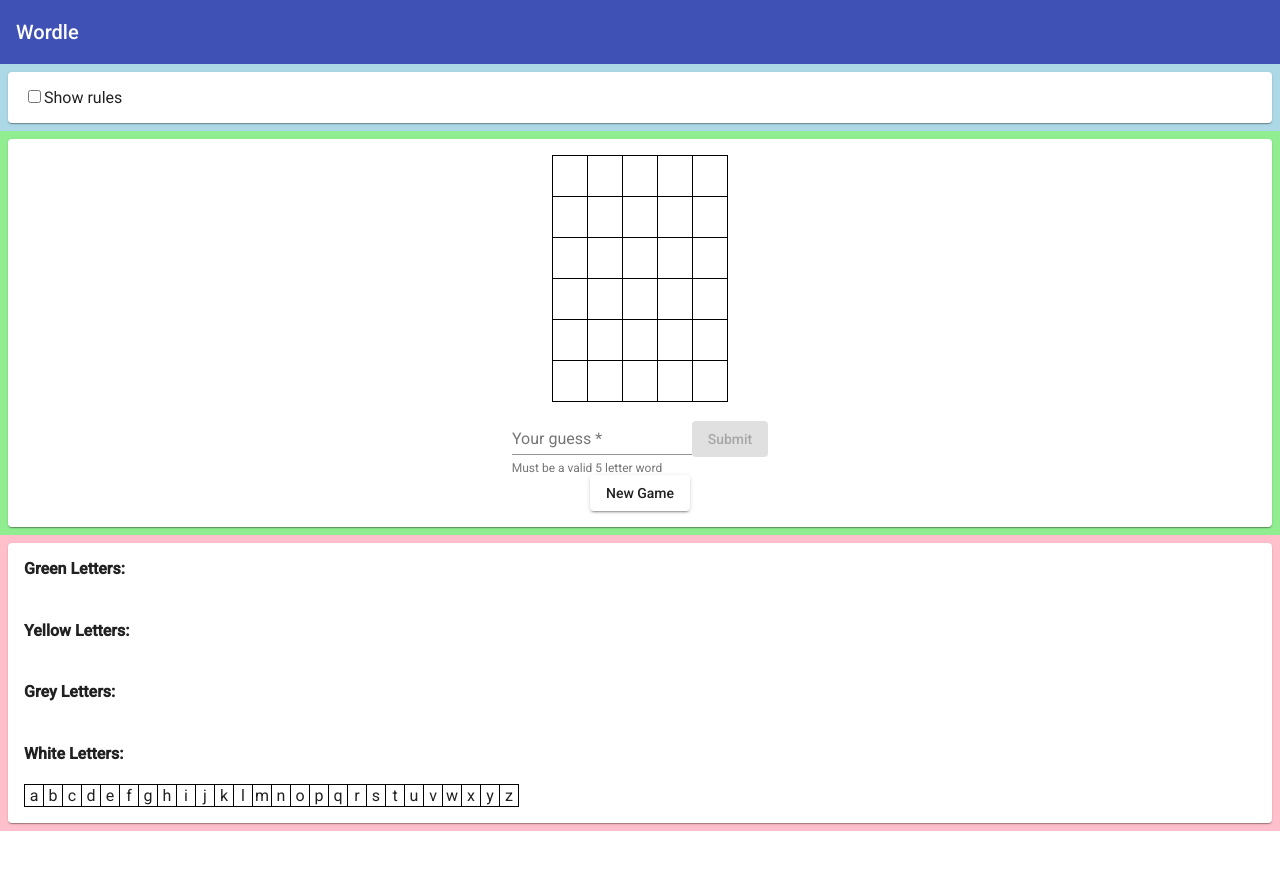
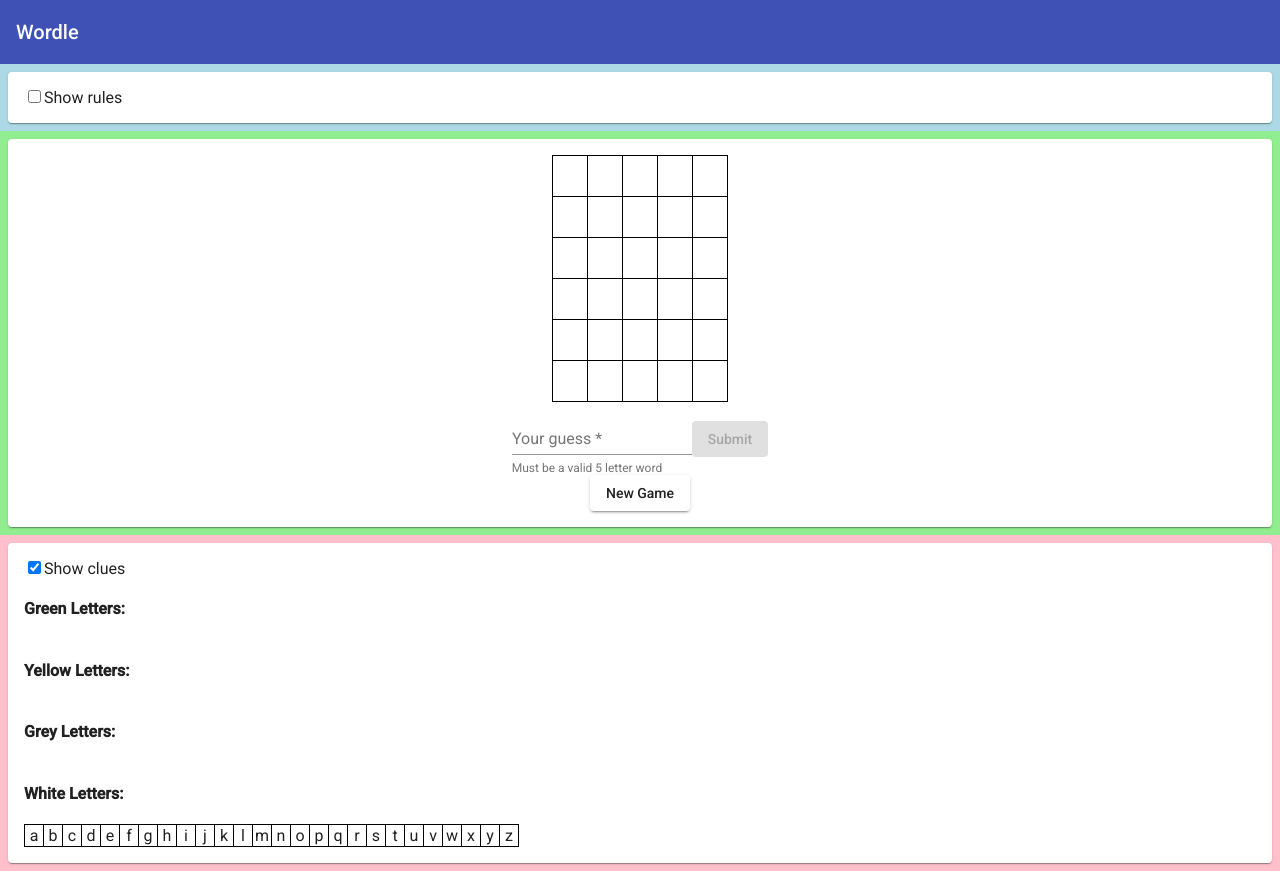
Before and after one commit to andreashsy/wordle, an Angular app: page / in a window 1280 px wide. Before the commit the page ends 831 px from the top, so only its background shows below. Built offline with nearby package versions, Linux system fonts and the light colour scheme.

Commit message:
ADD: option to show hints

```diff
--- a/src/app/app.component.css
+++ b/src/app/app.component.css
@@ -44,7 +44,7 @@ mat-card {
   width: 1em;
 }
 
-.helper-word-list > table > tr > td {
+.helpers > table > tr > td {
   width: 1em;
   text-align: center;
 }
--- a/src/app/app.component.html
+++ b/src/app/app.component.html
@@ -10,7 +10,7 @@
   >
     <div fxLayout="column" name="col-1" id="col-1" fxFlex="grow">
       <mat-card>
-        <input type="checkbox" name="checkbox-rules" (change)="onCheckBoxChange()">
+        <input type="checkbox" name="checkbox-rules" (change)="onRuleCheckBoxChange()">
         <label for="checkbox-rules">Show rules</label>
         <div name="rules" *ngIf="showRules">
           <h3>Rules</h3>
@@ -85,7 +85,10 @@
 
 
     <div name="col-3" id="col-3" fxFlex="grow">
-      <mat-card class="helper-word-list">
+      <mat-card>
+        <input type="checkbox" name="checkbox-helpers" (change)="onHelperCheckBoxChange()" checked>
+        <label for="checkbox-helpers">Show clues</label>
+        <div name="helpers" class="helpers" *ngIf="showHelpers">
           <h4>Green Letters:</h4>
             <table>
               <tr>
@@ -121,6 +124,7 @@
               </td>
             </tr>
           </table>
+        </div>
       </mat-card>
     </div>
   </div>
--- a/src/app/app.component.ts
+++ b/src/app/app.component.ts
@@ -23,6 +23,7 @@ export class AppComponent {
     wordNotInListValidator(this.player.FIVE_LETTER_WORDS_LIST),
   ]);
   showRules: Boolean = false;
+  showHelpers: Boolean = true;
 
   constructor(private fb: FormBuilder) {
     this.form = this.fb.group({
@@ -58,9 +59,14 @@ export class AppComponent {
     });
 }
 
-  onCheckBoxChange() {
-    console.log('Checkbox changed!');
+  onRuleCheckBoxChange() {
+    console.log('Checkbox for rules changed!');
     this.showRules = !this.showRules;
+  }
+
+  onHelperCheckBoxChange() {
+    console.log('Checkbox for helpers changed!');
+    this.showHelpers = !this.showHelpers;
   }
 
   numSequence(n: number): Array<number> {
```
Lines whose indentation alone changed are shown as unchanged.
